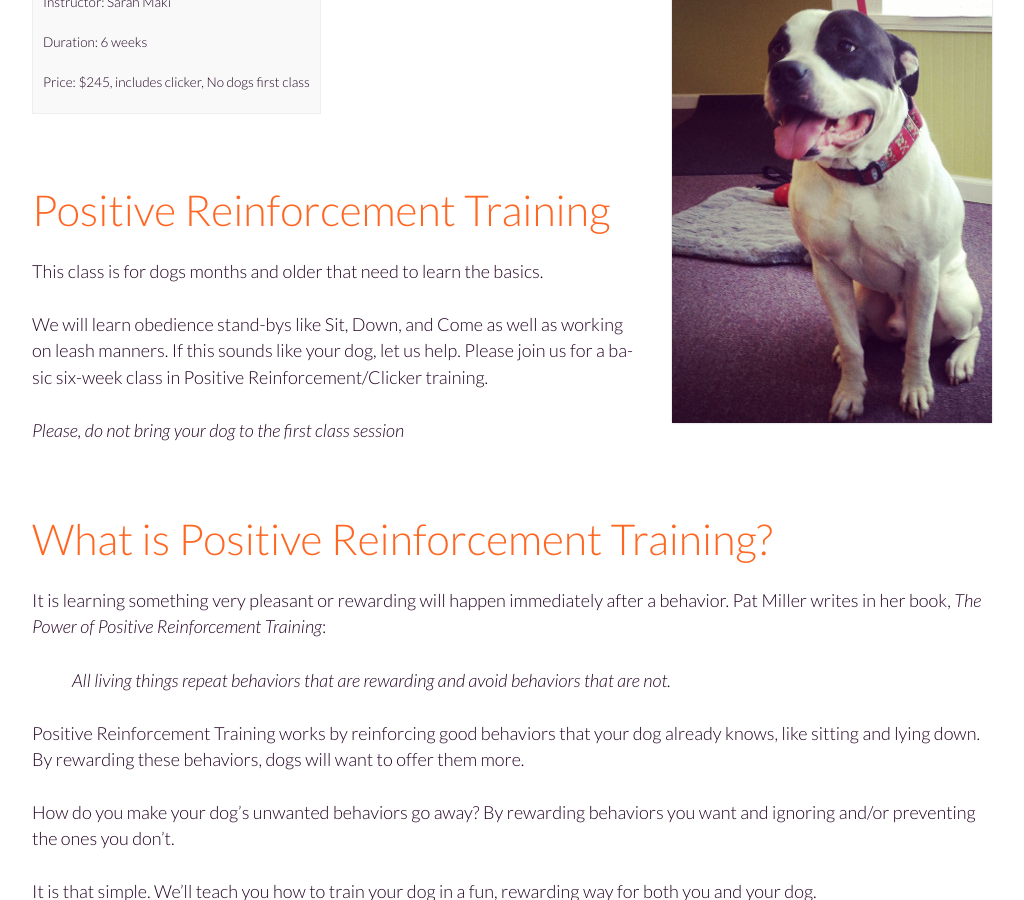
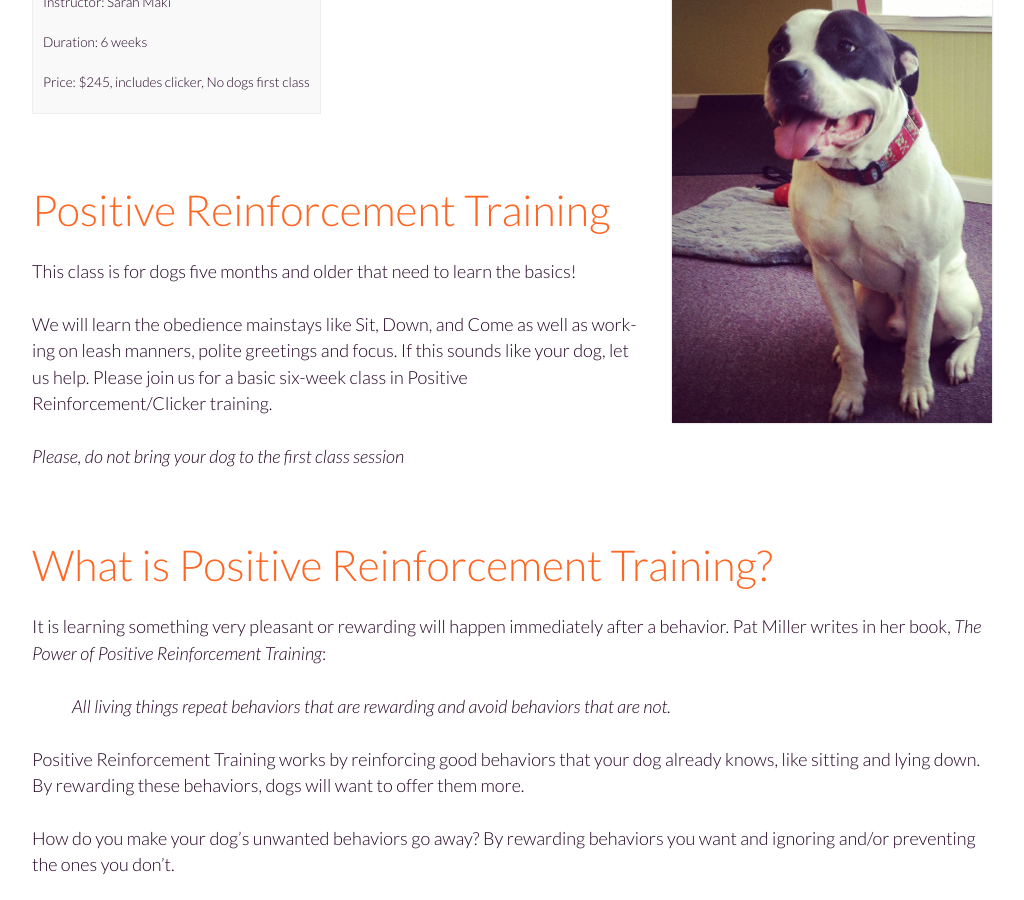
Before and after one commit to fidodogtraining/fidodogtraining.github.io, a Jekyll site: the page built from _classes/basic-obedience-1.md, in a window 1280 px wide and 900 px high, scrolled down 302 px. Shown: the whole window, without its empty margins (128-1152 px from the left). Built offline with Jekyll 4.4.1, drawn with Linux system fonts in a browser that asks for light colours; Markdown is read by kramdown in place of the engine named in the settings.

Commit message:
Update basic-obedience-1.md

```diff
--- a/_classes/basic-obedience-1.md
+++ b/_classes/basic-obedience-1.md
@@ -20,9 +20,9 @@ sessions:
 ---
 ## Positive Reinforcement Training
 
-This class is for dogs months and older that need to learn the basics.
+This class is for dogs five months and older that need to learn the basics!
 
-We will learn obedience stand-bys like Sit, Down, and Come as well as working on leash manners.
+We will learn the obedience mainstays like Sit, Down, and Come as well as working on leash manners, polite greetings and  focus.
 If this sounds like your dog, let us help. Please join us for a basic six-week
 class in Positive Reinforcement/Clicker training.
 
```
